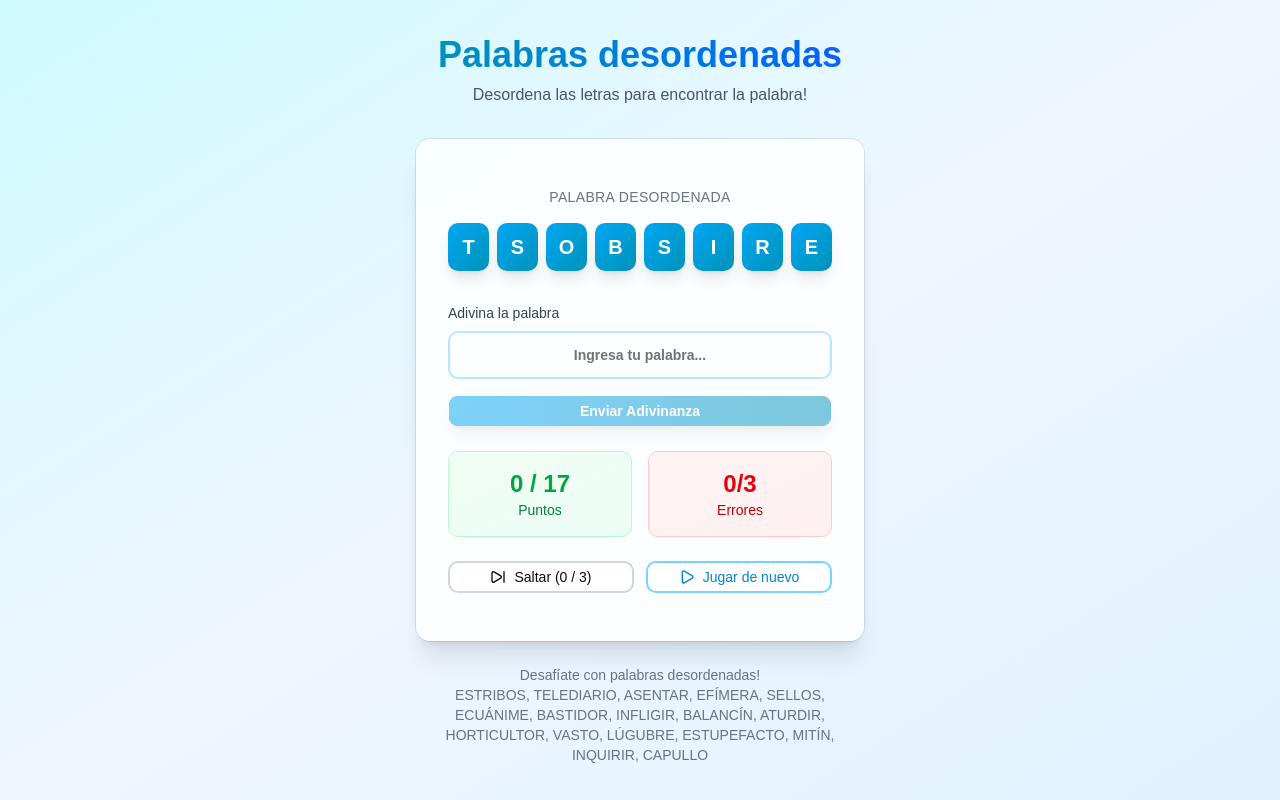
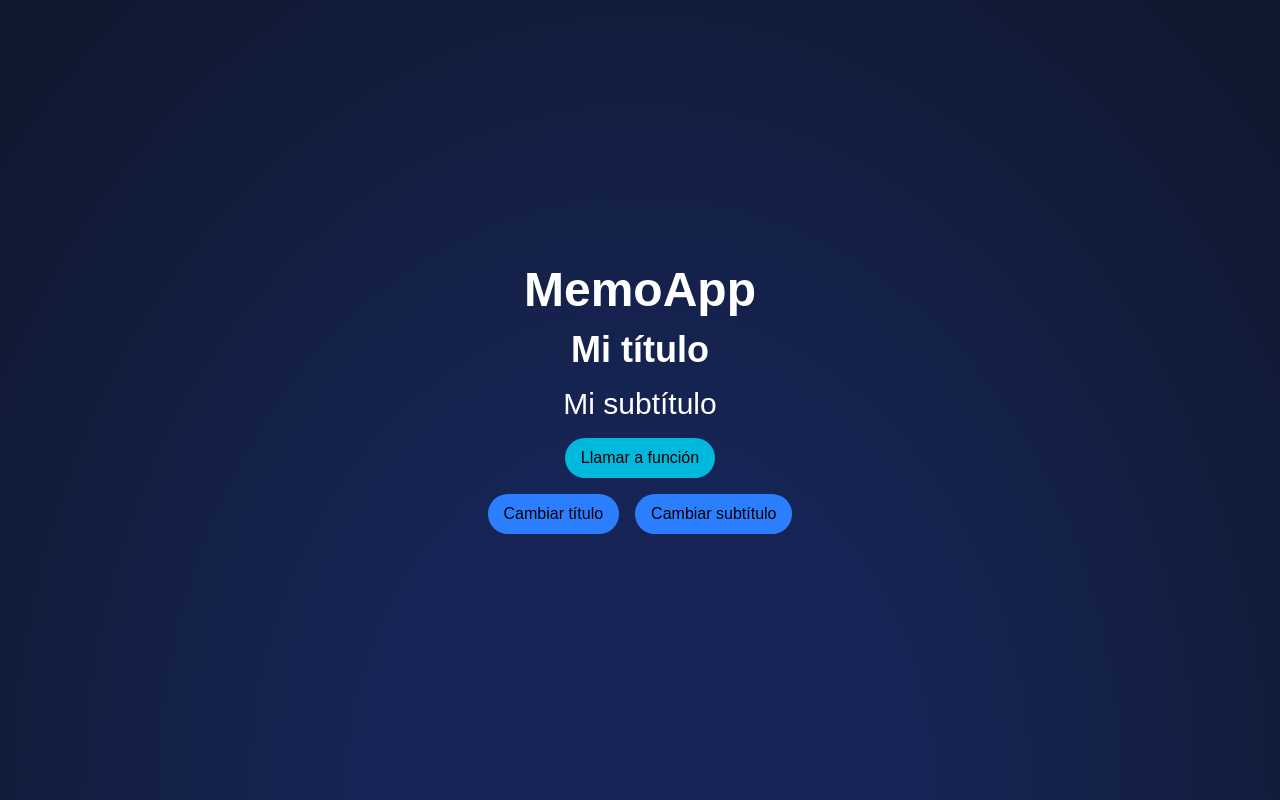
Before and after one commit to pipe753951/05-react-hooks-app, a React (Vite) app: page / in a window 1280 px wide. Built offline with nearby package versions, Linux system fonts and the light colour scheme.

Commit message:
Finishing class #149.

```diff
--- /dev/null
+++ b/src/06-memos/MemoHook.tsx
@@ -0,0 +1,28 @@
+import { Button } from "@/shared/components/Button";
+import { MyTitle } from "./UI/MyTitle";
+import { useState } from "react";
+import { MySubtitle } from "./UI/MySubtitle";
+
+export const MemoHook = function () {
+  const [title, setTitle] = useState("Mi título");
+  const [subtitle, setSubtitle] = useState("Mi subtítulo");
+
+  return (
+    <div className="app-container gap-4">
+      <h1 className="text-5xl font-bold">MemoApp</h1>
+
+      {/* <h2>Mi título</h2> */}
+      <MyTitle>{title}</MyTitle>
+      <MySubtitle>{subtitle}</MySubtitle>
+
+      <div className="flex gap-4">
+        <Button className="bg-blue-500 text-black focus:ring-blue-500 focus-visible:ring-blue-500">
+          Cambiar título
+        </Button>
+        <Button className="bg-blue-500 text-black focus:ring-blue-500 focus-visible:ring-blue-500">
+          Cambiar subtítulo
+        </Button>
+      </div>
+    </div>
+  );
+};
--- /dev/null
+++ b/src/06-memos/UI/MySubtitle.tsx
@@ -0,0 +1,18 @@
+import { Button } from "@/shared/components/Button";
+
+interface Props {
+  children: string;
+}
+
+export const MySubtitle = function ({ children }: Props) {
+  console.log("MySubtitle re-render");
+
+  return (
+    <>
+      <h3 className="text-3xl font-medium">{children}</h3>
+      <Button className="bg-cyan-500 text-black focus:ring-cyan-500 focus-visible:ring-cyan-500">
+        Llamar a función
+      </Button>
+    </>
+  );
+};
--- /dev/null
+++ b/src/06-memos/UI/MyTitle.tsx
@@ -0,0 +1,9 @@
+interface Props {
+  children: string;
+}
+
+export const MyTitle = function ({ children }: Props) {
+  console.log("MyTitle re-render");
+
+  return <h2 className="text-4xl font-semibold">{children}</h2>;
+};
--- a/src/main.tsx
+++ b/src/main.tsx
@@ -11,13 +11,15 @@ import { createRoot } from "react-dom/client";
 
 // Part #02 - useReducer
 // import { TasksApp } from "./05-useReducer/TaskApp";
+// import { ScrambleWords } from "./05-useReducer/ScrambleWords";
+
+// Part #02 - memorizations and optimizations
+import { MemoHook } from "./06-memos/MemoHook";
 
 import "./index.css";
-import { ScrambleWords } from "./05-useReducer/ScrambleWords";
 
 createRoot(document.getElementById("root")!).render(
   <StrictMode>
-    {/* <TasksApp /> */}
-    <ScrambleWords />
+    <MemoHook />
   </StrictMode>,
 );
```
